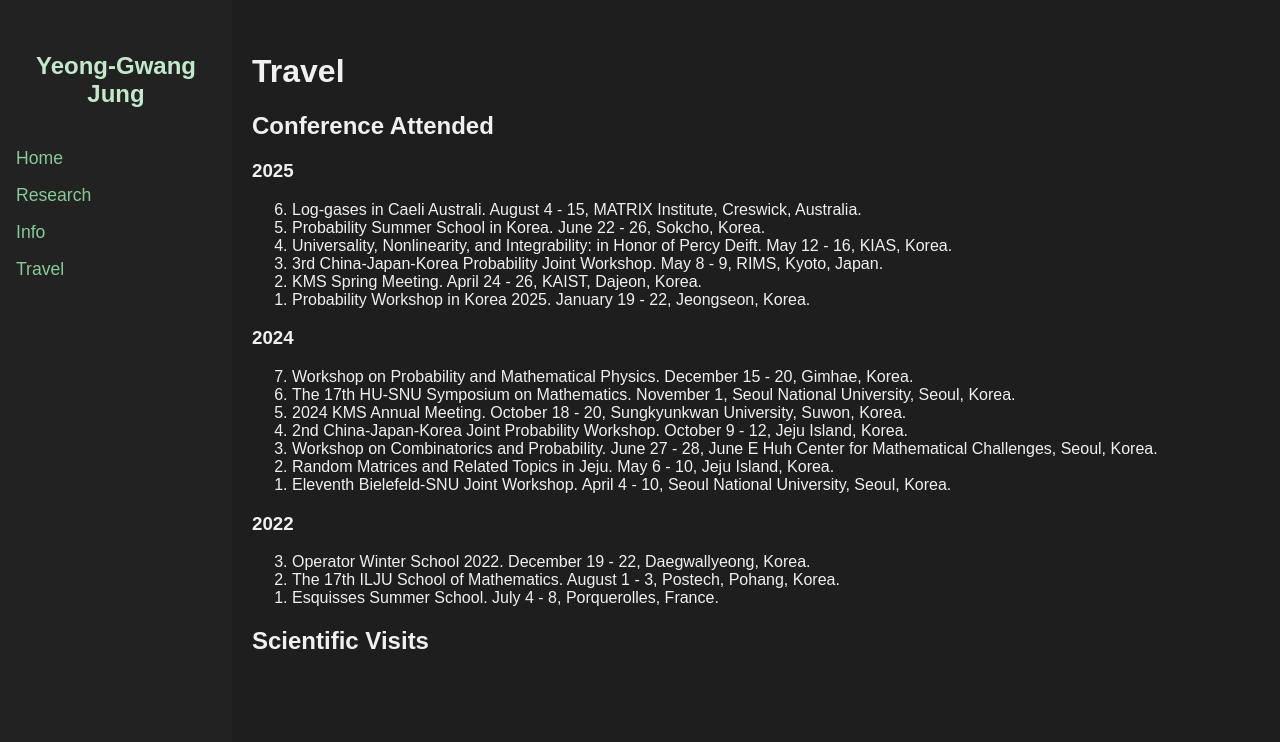
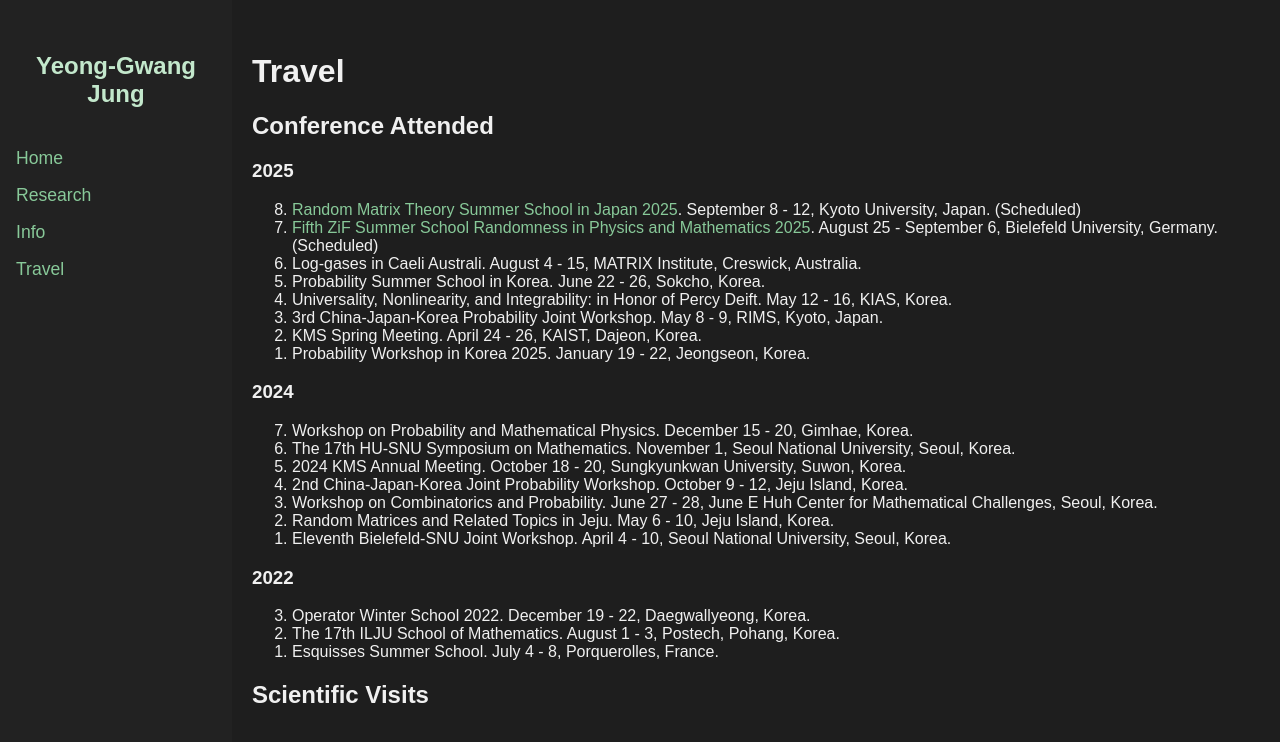
Before and after one commit to y-gJung/y-gJung.github.io, a Jekyll site: the page built from travel.md, in a window 1280 px wide. Shown: the top 742 px of the page. Built offline with Jekyll 4.4.1, drawn with Linux system fonts in a browser that asks for light colours.

Commit message:
Update travel.md

```diff
--- a/travel.md
+++ b/travel.md
@@ -9,6 +9,12 @@ title: Research
 
 ### 2025
 <ol reversed>
+  <li>
+    <a href="https://benoitcollins.github.io/rmt2025/">Random Matrix Theory Summer School in Japan 2025</a>. September 8 - 12,  Kyoto University, Japan. (Scheduled)
+  </li>
+  <li>
+    <a href="https://indico.physik.uni-bielefeld.de/event/220/overview">Fifth ZiF Summer School Randomness in Physics and Mathematics 2025</a>. August 25 - September 6, Bielefeld University, Germany. (Scheduled)
+  </li>
   <li>
     Log-gases in Caeli Australi. August 4 - 15, MATRIX Institute, Creswick, Australia.
   </li>
```
